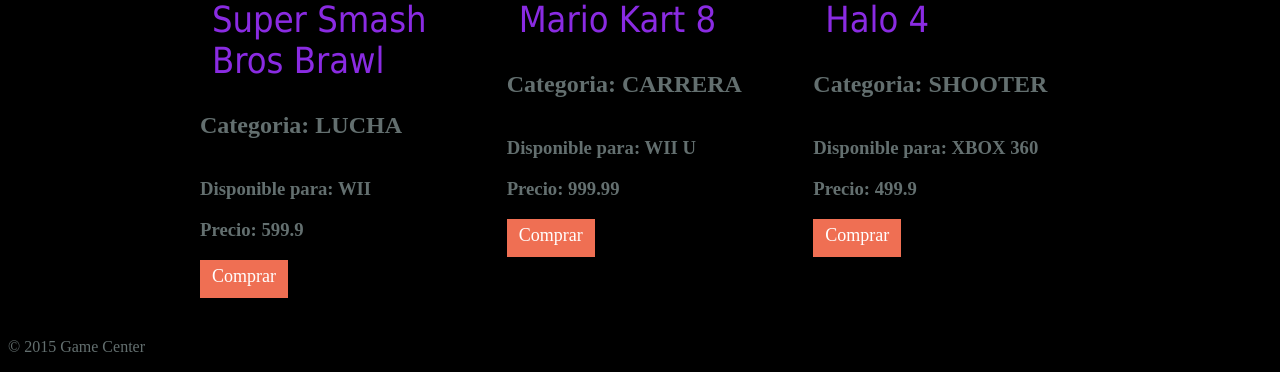
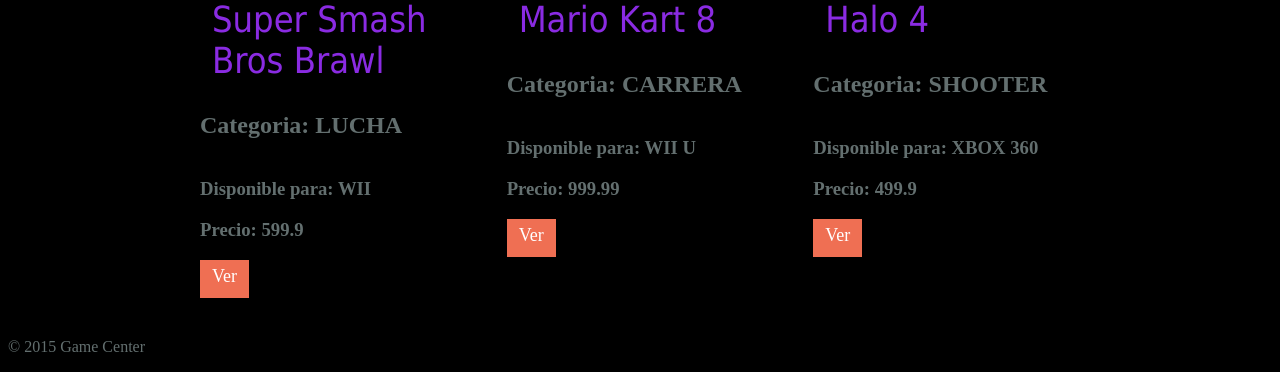
Before and after one commit to Nikez44/ProyectoWeb, a PHP site: page /catalogo.php in a window 1280 px wide. Shown: the part 1171-1543 px from the top of the page. Run offline with PHP 8.4, Linux system fonts and the light colour scheme; data comes from the database, SQL or seed files in the repository.

Commit message:
refactorizaciones menores

```diff
--- a/carrito.php
+++ b/carrito.php
@@ -40,8 +40,9 @@ include 'daos/show_all_carrito.php';
         </ul>
     </div>
 
-        <a class="button" href="daos/comprar.php">Comprar</a>
-
+        <?php if($mis_juegos->num_rows !== 0){ ?>
+            <a class="button" href="daos/comprar.php">Comprar</a>
+        <?php } ?>
     </div>
 
     <?php include '_footer.php' ?>
--- a/catalogo.php
+++ b/catalogo.php
@@ -40,7 +40,7 @@ include 'daos/show_all_juegos.php';
                             <div class="Catalog-Console"><h3>Disponible para: <?php echo $juego['nombre_consola'] ?></h3></div>
                             <div class="Catalog-Price"><h3>Precio: <?php echo $juego['precio'] ?></h3></div>
 
-                            <a class="button" href="game.php?g_id=<?php echo $juego['id'] ?>">Comprar</a>
+                            <a class="button" href="game.php?g_id=<?php echo $juego['id'] ?>">Ver</a>
 
                         </div>
                     </li>
--- a/game.php
+++ b/game.php
@@ -39,7 +39,7 @@ include 'daos/search_specific_game.php';
         <label for="g_qty">Cantidad</label>
         <input id="g_qty" name="g_qty" type="number" max="10" min="1" value="1"><br>
 
-        <button class="button" type="submit">Comprar</button>
+        <button class="button" type="submit">Agregar a Carrito</button>
     </div>
 
 
```
